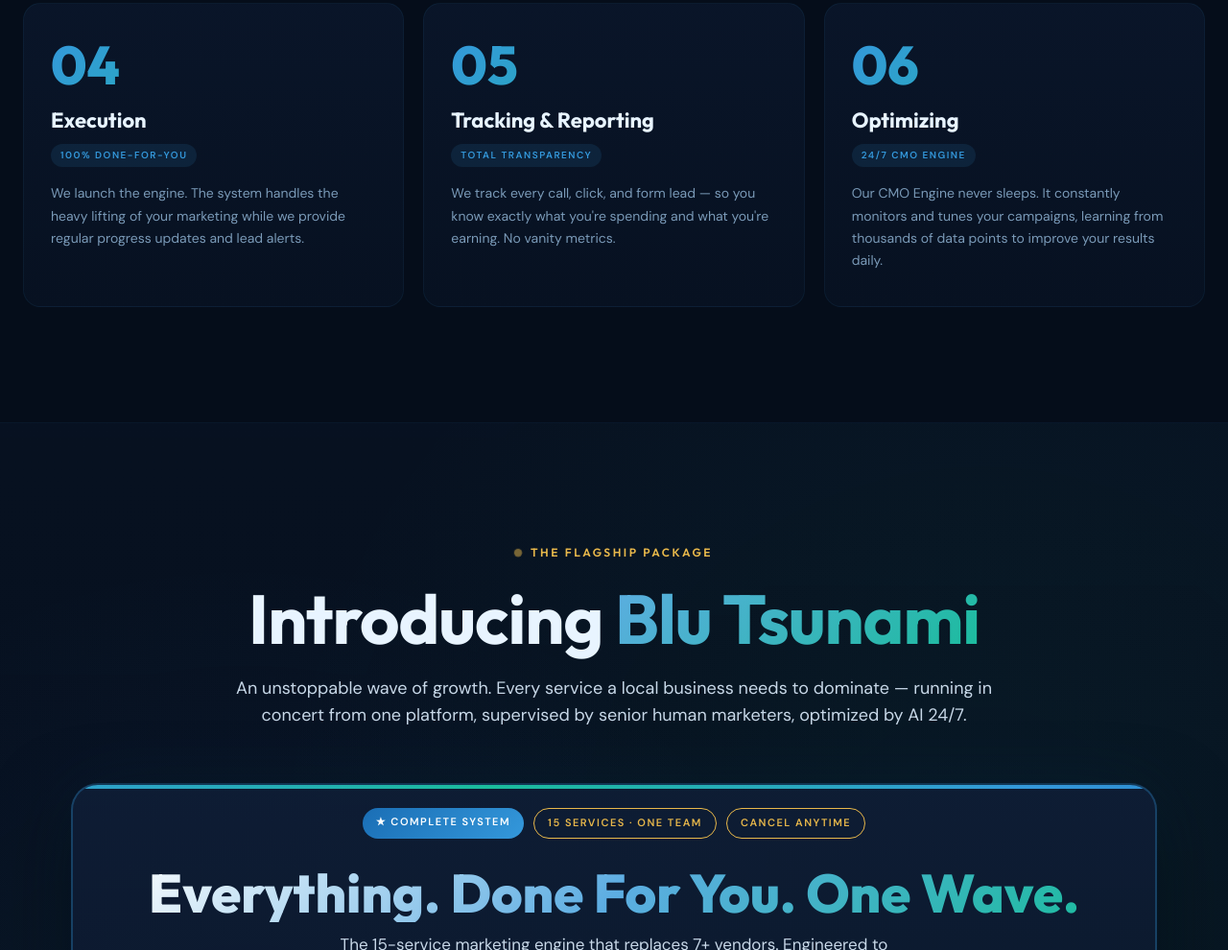
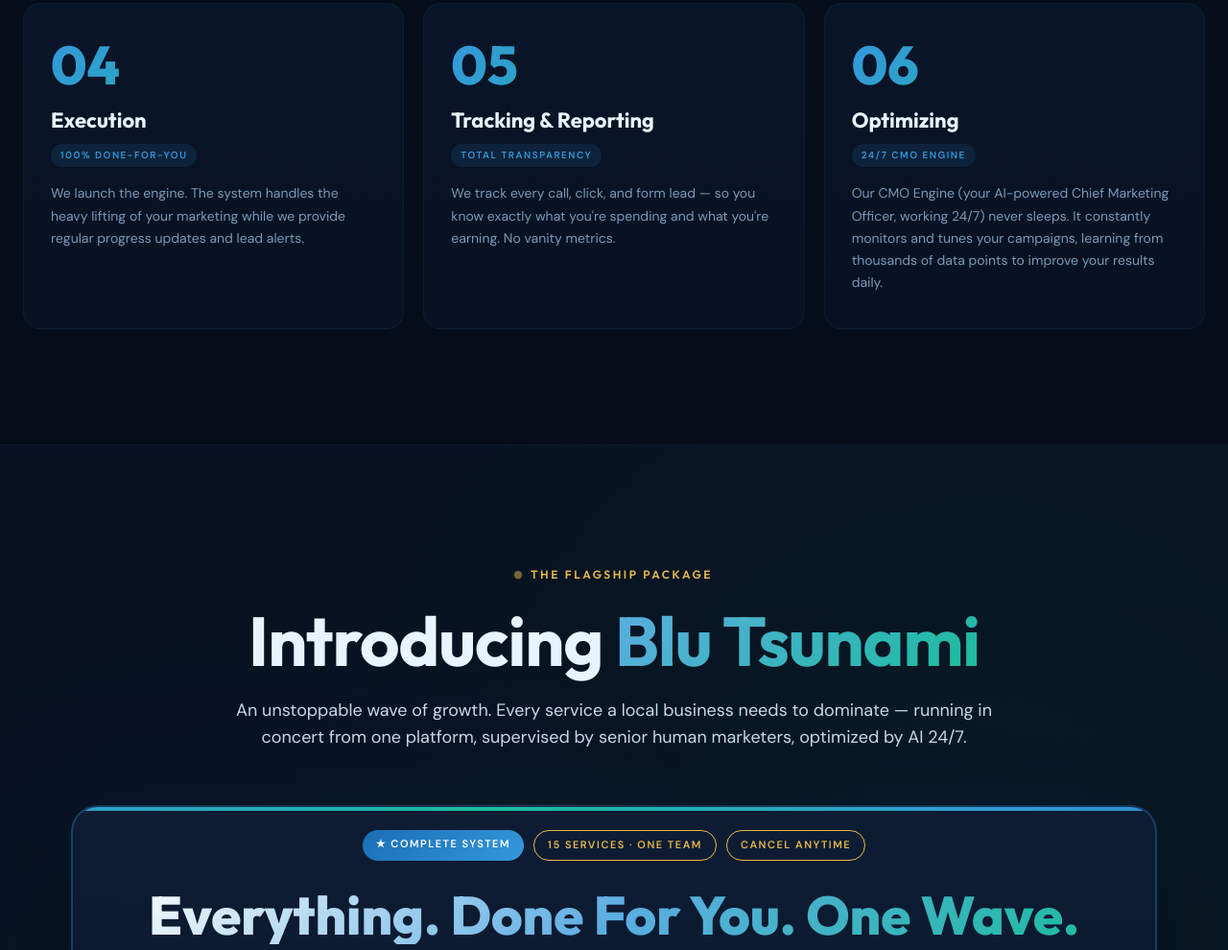
Before and after one commit to BluOceanInnovations/blu-ocean-landing.html, a plain HTML site: page index.html in a window 1280 px wide. Shown: the part 3914-4904 px from the top of the page at 96% size. Drawn offline with Linux system fonts and the light colour scheme.

Commit message:
CMO update
(your AI-powered Chief Marketing Officer, working 24/7)

```diff
--- a/index.html
+++ b/index.html
@@ -1747,7 +1747,7 @@
         <div class="process-num">06</div>
         <h3>Optimizing</h3>
         <span class="process-tag">24/7 CMO Engine</span>
-        <p>Our CMO Engine never sleeps. It constantly monitors and tunes your campaigns, learning from thousands of data points to improve your results daily.</p>
+        <p>Our CMO Engine (your AI-powered Chief Marketing Officer, working 24/7) never sleeps. It constantly monitors and tunes your campaigns, learning from thousands of data points to improve your results daily.</p>
       </div>
     </div>
   </div>
```
